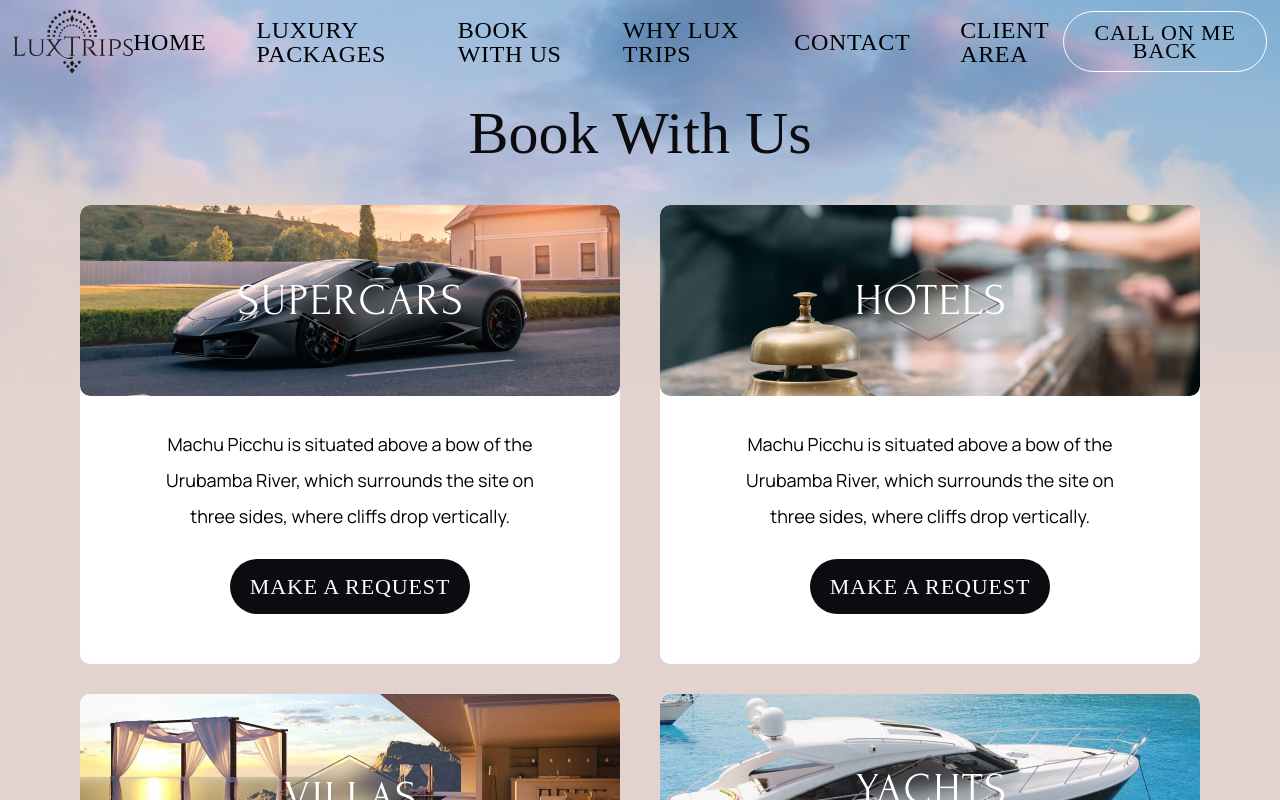
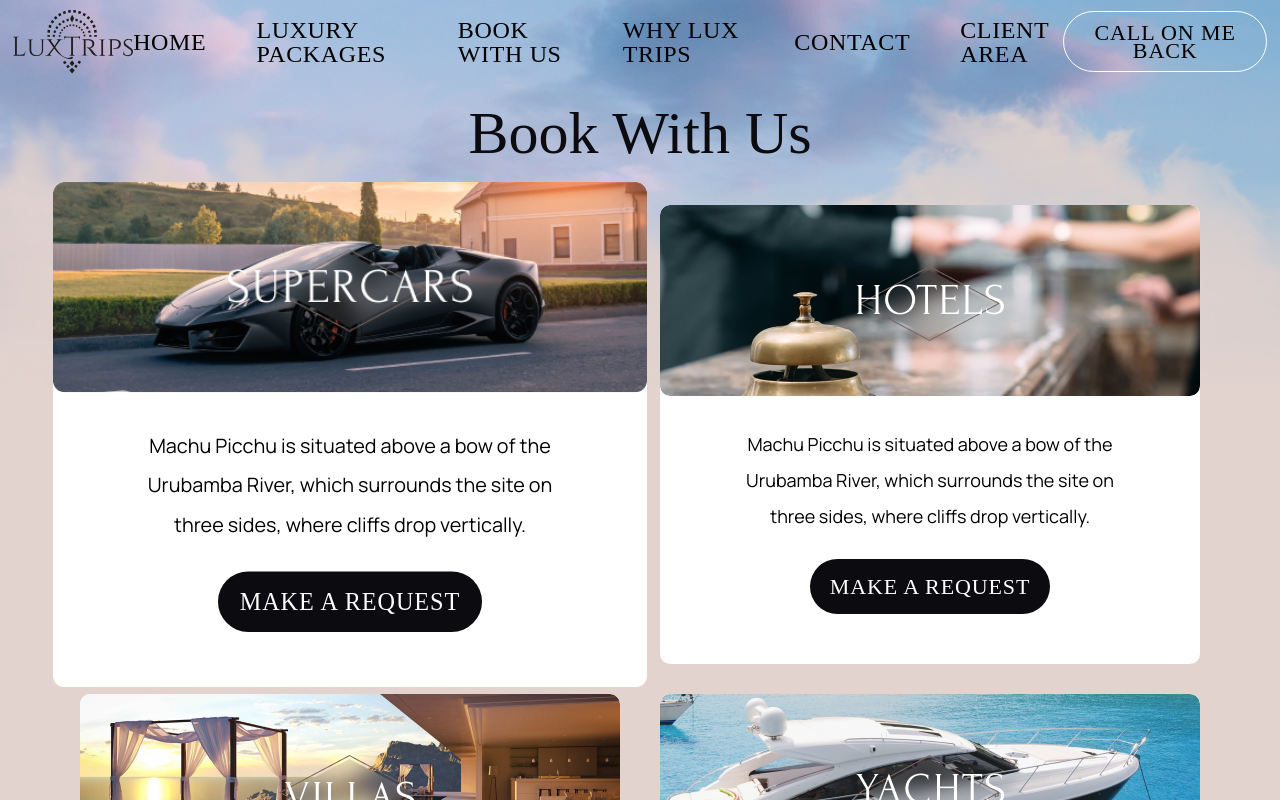
Before and after one commit to prizxd/Project_LuxTrips, a React (Vite) app: page /BookWithUs in a window 1280 px wide. In both pictures the pointer is over the element 350 px from the left and 434 px from the top of the page. Shown: the top 800 px of the page. Built offline with nearby package versions, Linux system fonts and the light colour scheme; no server answers; a web font is replaced by a local one.

Commit message:
Update book.scss

```diff
--- a/src/pages/Book/book.scss
+++ b/src/pages/Book/book.scss
@@ -213,3 +213,10 @@
     }
   }
 }
+.card-item {
+  transition: 0.3s;
+}
+
+.card-item:hover {
+  transform: scale(1.1);
+}
```
